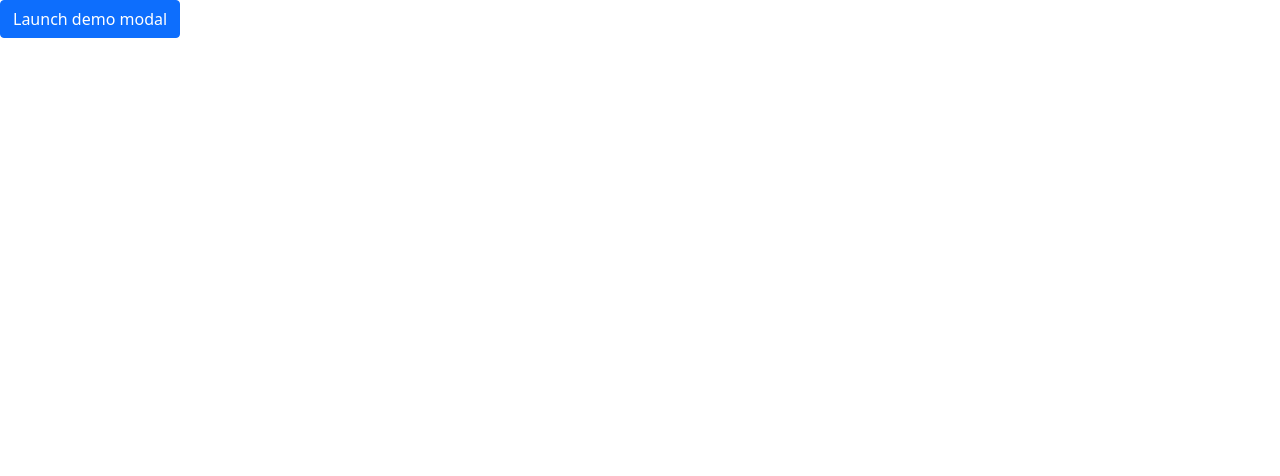
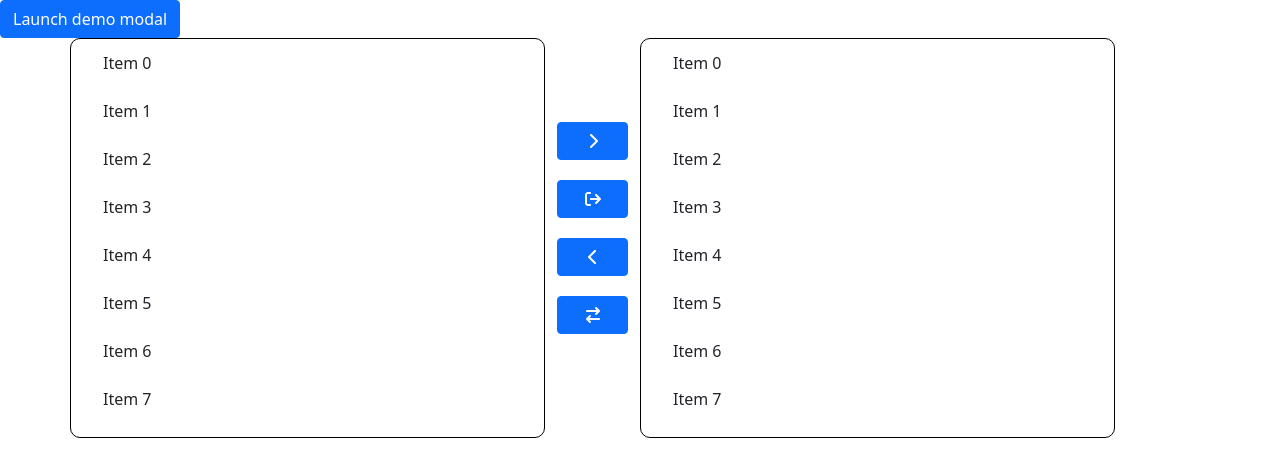
Before and after one commit to KranthiReddyVitta/react-practice, a React (Create React App) app: page / in a window 1280 px wide. Shown: the top 476 px of the page. Built offline with nearby package versions, Linux system fonts and the light colour scheme.

Commit message:
Picklist component

```diff
--- a/src/App.js
+++ b/src/App.js
@@ -1,11 +1,16 @@
-import './App.css';
-//import MultiselectDemo from './pages/MultiselectDemo';
-import RuleDetails from './pages/RuleDetails';
+import "./App.css";
+import PickList from "./components/picklist/PickList";
+//import MultiselectDemo from "./pages/MultiselectDemo";
+import RuleDetails from "./pages/RuleDetails";
 
 function App() {
   return (
     // <MultiselectDemo/>
-    <RuleDetails/>
+    <>
+      {/* <MultiselectDemo /> */}
+      <RuleDetails />
+      <PickList />
+    </>
   );
 }
 
--- /dev/null
+++ b/src/components/picklist/PickList.js
@@ -0,0 +1,114 @@
+import { Fragment, useState } from "react";
+import Container from "react-bootstrap/Container";
+import Row from "react-bootstrap/Row";
+import Col from "react-bootstrap/Col";
+import Button from "react-bootstrap/Button";
+import { FontAwesomeIcon } from "@fortawesome/react-fontawesome";
+import {
+  faChevronRight,
+  faChevronLeft,
+  faArrowRightFromBracket,
+  faArrowRightArrowLeft,
+} from "@fortawesome/free-solid-svg-icons";
+import classNames from "./PickList.module.css";
+
+const PickList = (props) => {
+  const [selectedLeftArray, setSelectedLeftArray] = useState([]);
+  const [filterArray, setFilteredArray] = useState([]);
+  const [selectedItems, setSelectedItems] = useState([]);
+  const [selectedRightArray, setSelectedRightArray] = useState([]);
+
+  const data = Array.from({ length: 10 }).map((item, index) => {
+    return { id: index + 1, name: `Item ${index}` };
+  });
+
+  const selectLeftItem = (item) => {
+    if (selectedLeftArray && selectedLeftArray.length) {
+      if (item.id && selectedLeftArray.indexOf(item.id) !== -1) {
+        const arr = [...selectedLeftArray];
+        arr.push(item.id);
+        setSelectedLeftArray(arr);
+      } else {
+        const arr = [...selectedLeftArray].push(item.id);
+        setSelectedLeftArray(arr);
+      }
+    } else {
+      const arr = [...selectedLeftArray];
+      arr.push(item.id);
+      setSelectedLeftArray(arr);
+    }
+  };
+
+  const getSelectedClasses = (item) => {
+    if (
+      selectedLeftArray &&
+      selectedLeftArray.length &&
+      selectedLeftArray.indexOf(item.id) !== -1
+    )
+      return `${classNames.listItem} ${classNames.selected}`;
+    return `${classNames.listItem}`;
+  };
+
+  const generateList = () => {
+    console.log("Render generateList");
+    return (
+      <ul className={classNames.orderList}>
+        {data.map((item) => {
+          const className = getSelectedClasses(item);
+          return (
+            <li
+              className={className}
+              onClick={selectLeftItem.bind(null, item)}
+              key={item.id}
+            >
+              {item.name}
+            </li>
+          );
+        })}
+      </ul>
+    );
+  };
+
+  const mainList = generateList();
+
+  return (
+    <Fragment>
+      <Container>
+        <Row>
+          <Col xs={5} className={classNames.listing}>
+            {mainList}
+          </Col>
+          <Col xs={1} className={classNames.buttons}>
+            <div className={classNames.actions}>
+              <Button className={classNames.button}>
+                <FontAwesomeIcon icon={faChevronRight} />
+              </Button>
+              <Button className={classNames.button}>
+                <FontAwesomeIcon icon={faArrowRightFromBracket} />
+              </Button>
+              <Button className={classNames.button}>
+                <FontAwesomeIcon icon={faChevronLeft} />
+              </Button>
+              <Button className={classNames.button}>
+                <FontAwesomeIcon icon={faArrowRightArrowLeft} />
+              </Button>
+            </div>
+          </Col>
+          <Col xs={5} className={classNames.listing}>
+            <ul className={classNames.orderList}>
+              {data.map((item) => {
+                return (
+                  <li className={classNames.listItem} key={item.id}>
+                    {item.name}
+                  </li>
+                );
+              })}
+            </ul>
+          </Col>
+        </Row>
+      </Container>
+    </Fragment>
+  );
+};
+
+export default PickList;
--- /dev/null
+++ b/src/components/picklist/PickList.module.css
@@ -0,0 +1,41 @@
+.actions {
+    display: flex;
+    flex-direction: column;
+    justify-content: center;
+}
+
+.actions .button {
+    margin-bottom: 20px;
+}
+
+.buttons {
+    display: flex;
+    flex-direction: column;
+    justify-content: center;
+}
+
+.listing {
+    border: 1px solid black;
+    border-radius: 10px;
+    padding: 0rem !important;
+    max-height: 400px;
+    overflow-y: scroll;
+}
+
+.orderList {
+    padding: 0rem;
+    margin: 0rem;
+}
+
+.listItem {
+    padding: 0.75rem 2rem;
+    margin: 0rem;
+}
+
+.listItem:hover {
+    background-color: azure;
+}
+
+.selected {
+    background-color: azure;
+}
```
Also changed, not shown: src/components/picklist/PickListItem.js (added, +11 -0 lines), src/components/picklist/PickListItem.module.css (added).
